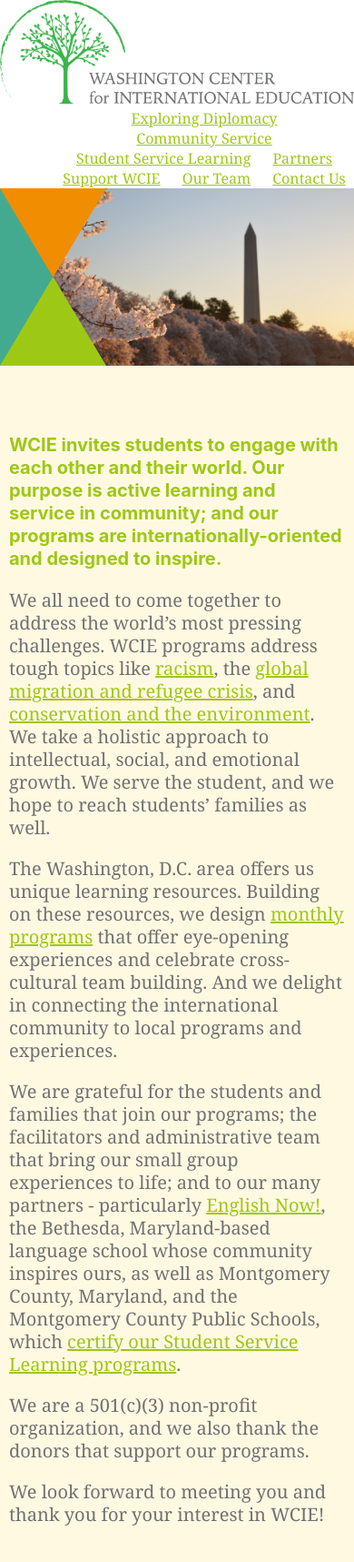
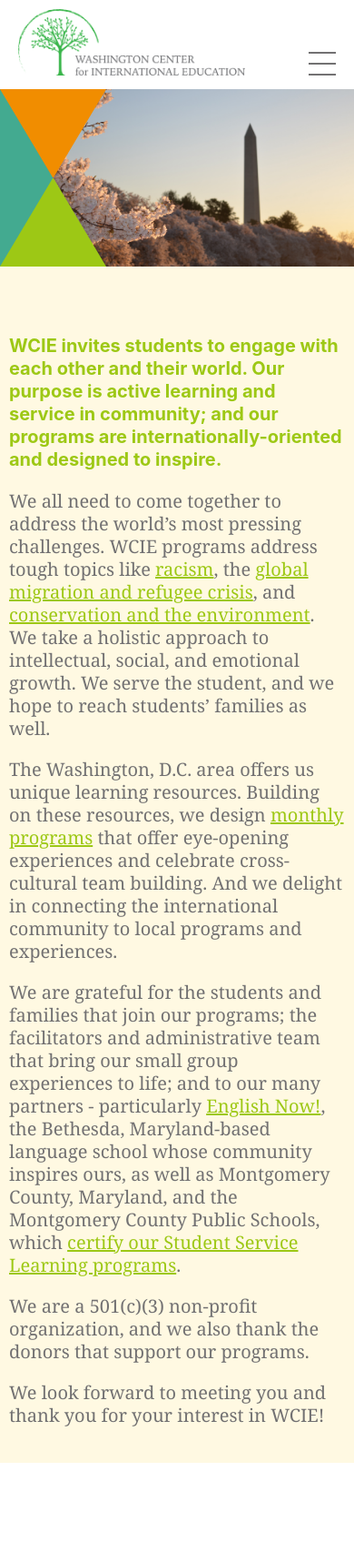
Before and after one commit to washingtoncie/washingtoncie.github.io, a Jekyll site: the page built from index.md, in a window 390 px wide. Shown: the whole page at 91% size. Built offline with Jekyll 4.4.1, drawn with Linux system fonts in a browser that asks for light colours; after the commit the page ends 1608 px from its top, so only the background shows below that.

Commit message:
Add mobile navbar with button

```diff
--- a/_includes/head.html
+++ b/_includes/head.html
@@ -5,3 +5,4 @@
 {% for stylesheet in page.styles %}
     <link rel="stylesheet" href="/css/{{ stylesheet }}.css">
 {% endfor %}
+<script src="/scripts/nav.js" defer></script>
--- a/_includes/header.html
+++ b/_includes/header.html
@@ -1,5 +1,5 @@
 <nav>
-	<a href="/" id="logo"><img src="/assets/images/logo.png"></a>
+    <a href="/" id="logo"><img src="/assets/images/logo.png"></a>
     <ul>
         <li><a href="/exploring-diplomacy">Exploring Diplomacy</a></li>
         <li>
@@ -9,12 +9,14 @@
                 <li><a href="/community-service/refugee-resettlement">Refugee Resettlement</a></li>
             </ul>
         </li>
-	<li>
+        <li>
             <a href="/student-service-learning">Student Service Learning</a>
             <ul>
                 <li><a href="/student-service-learning/youth-facing-racism">Youth Facing Racism</a></li>
-                <li><a href="/student-service-learning/youth-facing-the-global-refugee-and-migration-crisis">Youth Facing the Global Refugee and Migration Crisis</a></li>
-                <li><a href="/student-service-learning/youth-facing-the-global-freshwater-crisis">Youth Facing the Global Freshwater Crisis</a></li>
+                <li><a href="/student-service-learning/youth-facing-the-global-refugee-and-migration-crisis">Youth
+                        Facing the Global Refugee and Migration Crisis</a></li>
+                <li><a href="/student-service-learning/youth-facing-the-global-freshwater-crisis">Youth Facing the
+                        Global Freshwater Crisis</a></li>
             </ul>
         </li>
         <li><a href="/partners">Partners</a></li>
@@ -22,4 +24,9 @@
         <li><a href="/our-team">Our Team</a></li>
         <li><a href="/contact-us">Contact Us</a></li>
     </ul>
+    <div class="nav-dropdown-button">
+        <span></span>
+        <span></span>
+        <span></span>
+    </div>
 </nav>
--- a/css/main.css
+++ b/css/main.css
@@ -41,6 +41,7 @@
     line-height: 1.25;
 }
 nav {
+    position: relative;
     transition: box-shadow 0.3s;
     text-align: center;
 }
@@ -52,6 +53,7 @@
     vertical-align: top;
     list-style-type: none;
     text-align: center;
+    padding-left: 0px;
 }
 nav li {
     position: relative;
@@ -215,4 +217,67 @@
     #banner h1 {
         font-size: 26px;
     }
+    nav {
+        display: flex;
+        flex-flow: row nowrap;
+        justify-content: space-between;
+        align-items: flex-end;
+        gap: 10px;
+        padding: 10px 20px;
+    }
+    nav img {
+        width: 250px;
+    }
+    nav > ul {
+        position: absolute;
+        top: 100%;
+        left: 0;
+        display: flex;
+        flex-flow: column nowrap;
+        align-items: center;
+        gap: 20px;
+        max-height: 0px;
+        transition: max-height 250ms ease-out, padding 250ms ease-out;
+        pointer-events: none;
+        z-index: 20;
+        overflow: hidden;
+        background-color: white;
+        width: 100%;
+        border-radius: 0px 0px 10px 10px;
+    }
+    nav > ul > li {
+        font-size: 18px;
+    }
+    nav ul li ul li {
+        font-size: 14px;
+        margin-bottom: 3px;
+    }
+    nav li ul {
+        position: static;
+        opacity: 1;
+        transition: none;
+        pointer-events: all;
+        border-radius: 0px;
+    }
+    nav li:hover ul {
+        box-shadow: none;
+    }
+    .nav-dropdown-button {
+        height: auto;
+        line-height: 12px;
+        width: 30px;
+        margin-bottom: 5px;
+    }
+    .nav-dropdown-button > span {
+        display: inline-block;
+        height: 2.25px;
+        width: 100%;
+        background-color: var(--text-color);
+    }
+    nav.open > ul {
+        max-height: 500px;
+        pointer-events: all;
+        padding: 20px;
+        box-shadow: 0px 10px 8px 2px rgb(0 0 0 / 15%);
+    }
 }
--- /dev/null
+++ b/scripts/nav.js
@@ -0,0 +1,5 @@
+var nav = document.getElementsByTagName('nav')[0];
+var navDropdownButton = document.getElementsByClassName('nav-dropdown-button')[0];
+navDropdownButton.addEventListener('click', function() {
+    nav.classList.toggle('open');
+});
```
